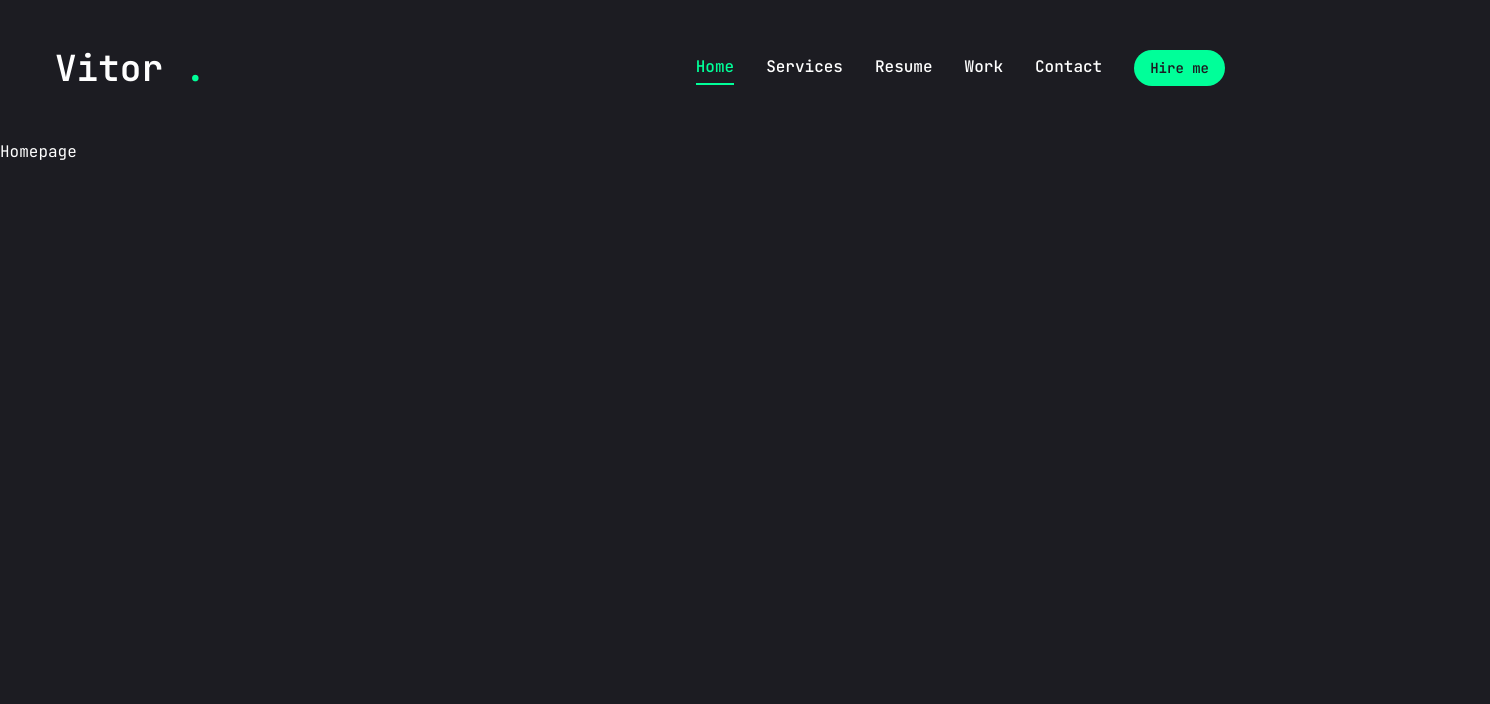
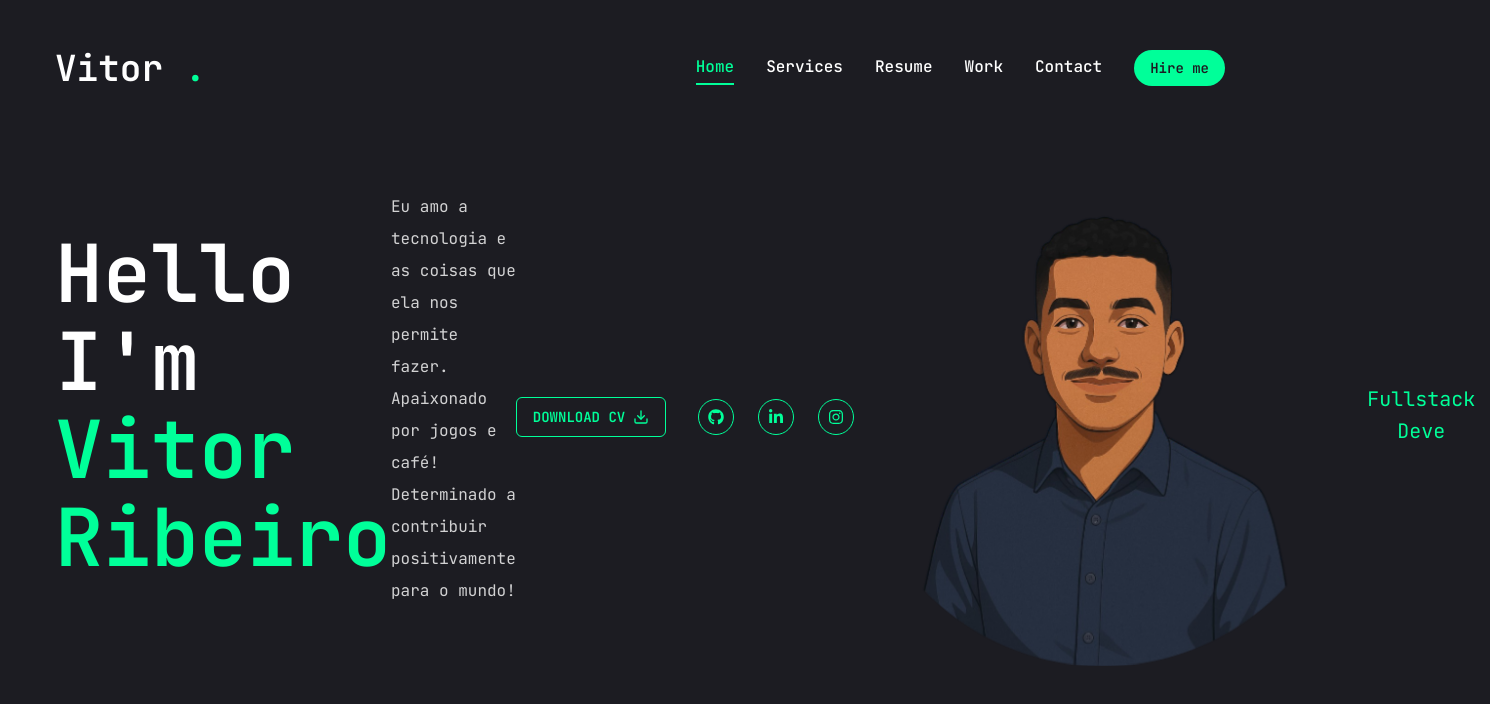
Before and after one commit to VitorRibeiru/vitorribeiru.github.io, a Next.js app: page / in a window 1280 px wide. Shown: the top 704 px of the page, 1490 px wide, since content can reach past the window. Built offline with nearby package versions, Linux system fonts and the light colour scheme.

Commit message:
add Banner/Social/Photo/Jobs components

```diff
--- a/app/globals.css
+++ b/app/globals.css
@@ -57,4 +57,13 @@
   body {
     @apply font-primary bg-primary text-white leading-loose;
   }
+  .h1 {
+    @apply text-[48px] xl:text-[80px] leading-[1.1] font-semibold;
+  }
+  .h2 {
+    @apply text-[36px] xl:text-[48px] leading-[1.1] font-semibold;
+  }
+  .h3 {
+    @apply text-[20px] xl:text-[24px] leading-[1.1] font-semibold;
+  }
 }
--- a/app/page.jsx
+++ b/app/page.jsx
@@ -1,5 +1,53 @@
+"use client";
+import { Button } from "@/components/ui/button";
+import { FiDownload } from "react-icons/fi";
+// components
+
+import Social from "@/components/ui/Social";
+import  Jobs  from "@/components/ui/Jobs";
+import Photo from "@/components/ui/Photo";
+
 
 export default function Home() {
-  return <main>Homepage</main>;
-
+  return (
+    <section className="h-full">
+       <div className="container mx-auto h-full">
+        <div className="flex flex-col xl:flex-row items-center justify-between
+        xl:pt-8 xl:pb-24">
+          {/* text */}
+          <div className="text-center xl:text-left">
+            <h1 className="h1 mb-6">
+              Hello I'm <br /> <span className="text-accent"> Vitor Ribeiro</span>
+            </h1>
+          </div>
+          <p className="max-w-[550px] mb-9 text-white/80">
+          Eu amo a tecnologia e as coisas que ela nos permite fazer.
+          Apaixonado por jogos e café! Determinado a contribuir positivamente para o mundo!</p>
+          {/* cv and socials btn */}
+          <div className="flex flex-col xl:flex-row items-center gap-8">
+            <Button
+              variant="outline"
+              size="lg"
+              className="uppercase flex items-center gap-2"
+            >
+              <span>Download CV</span>
+              <FiDownload className="text-xl" />
+            </Button>
+            <div>< Social
+            containerStyles="flex gap-6"
+            iconStyles="w-9 h-9 border border-accent
+            rounded-full flex justify-center items-center
+            text-accent text-base hover:bg-accent
+            hover:text-primary hover:transition-all
+            duration-500"
+            />
+            </div>
+          </div>
+          { /* photo */}
+          <Photo />
+            <Jobs />
+        </div>
+       </div>
+    </section>
+  );
 }
--- /dev/null
+++ b/components/ui/Jobs.jsx
@@ -0,0 +1,57 @@
+import { useState, useEffect } from "react";
+
+
+export const Jobs = () => {
+  const toRotate = [
+    "Fullstack Developer",
+    "Web Developer",
+    "Data Analyst",
+    "01010110 01010010"
+  ];
+
+  const [loopNum, setLoopNum] = useState(0);
+  const [isDeleting, setIsDeleting] = useState(false);
+  const [text, setText] = useState('');
+  const [delta, setDelta] = useState(150);
+  const period = 1000;
+
+  useEffect(() => {
+    const ticker = setInterval(() => {
+      tick();
+    }, delta);
+    return () => clearInterval(ticker);
+  }, [text, delta]);
+
+  const tick = () => {
+    const i = loopNum % toRotate.length;
+    const fullText = toRotate[i];
+    const updatedText = isDeleting
+      ? fullText.substring(0, text.length - 1)
+      : fullText.substring(0, text.length + 1);
+
+    setText(updatedText);
+
+    if (isDeleting) {
+      setDelta(prev => prev / 1.5);
+    }
+
+    if (!isDeleting && updatedText === fullText) {
+      setIsDeleting(true);
+      setDelta(period);
+    } else if (isDeleting && updatedText === '') {
+      setIsDeleting(false);
+      setLoopNum(prev => prev + 1);
+      setDelta(150);
+    }
+  };
+
+  return (
+    <section className="banner" id="home" style={{ textAlign: 'center', padding: '15px' }}>
+      <h1 className="txt-rotate" style={{ fontSize: '1rem',  minHeight: '32px' }}>
+        <span className="wrap text-xl text-accent" >{text}</span>
+      </h1>
+    </section>
+  );
+};
+
+export default Jobs
--- /dev/null
+++ b/components/ui/Photo.jsx
@@ -0,0 +1,25 @@
+"use client";
+
+import { motion } from "framer-motion";
+import Image from "next/image";
+
+const Photo = () => {
+  return (
+    <div className="w-full h-full relative">
+        <motion.div>
+            <div className="w-[298px] h-[298px] xl:w-[498px] xl:h-[498px]">
+            <Image
+                src="/assets/photo.png"
+                priority
+                quality={100}
+                fill
+                alt=""
+                className="object-contain"
+            />
+            </div>
+        </motion.div>
+    </div>
+  );
+}
+
+export default Photo
--- /dev/null
+++ b/components/ui/Social.jsx
@@ -0,0 +1,20 @@
+import Link from "next/link"
+import {FaGithub, FaLinkedinIn, FaInstagram, FaGit, FaLink} from "react-icons/fa"
+
+const socials = [
+    { icon: <FaGithub />, path: ""},
+    { icon: <FaLinkedinIn />, path: ""},
+    { icon: <FaInstagram />, path: ""},
+]
+
+const Social = ({containerStyles, iconStyles}) => {
+  return <div className={containerStyles}>
+    {socials.map((item, index)=>{
+        return <Link key={index} href={item.path} className={iconStyles}>
+            {item.icon}
+        </Link>
+    })} </div>
+
+}
+
+export default Social
```
Also changed, not shown: public/assets/photo.png (added).
